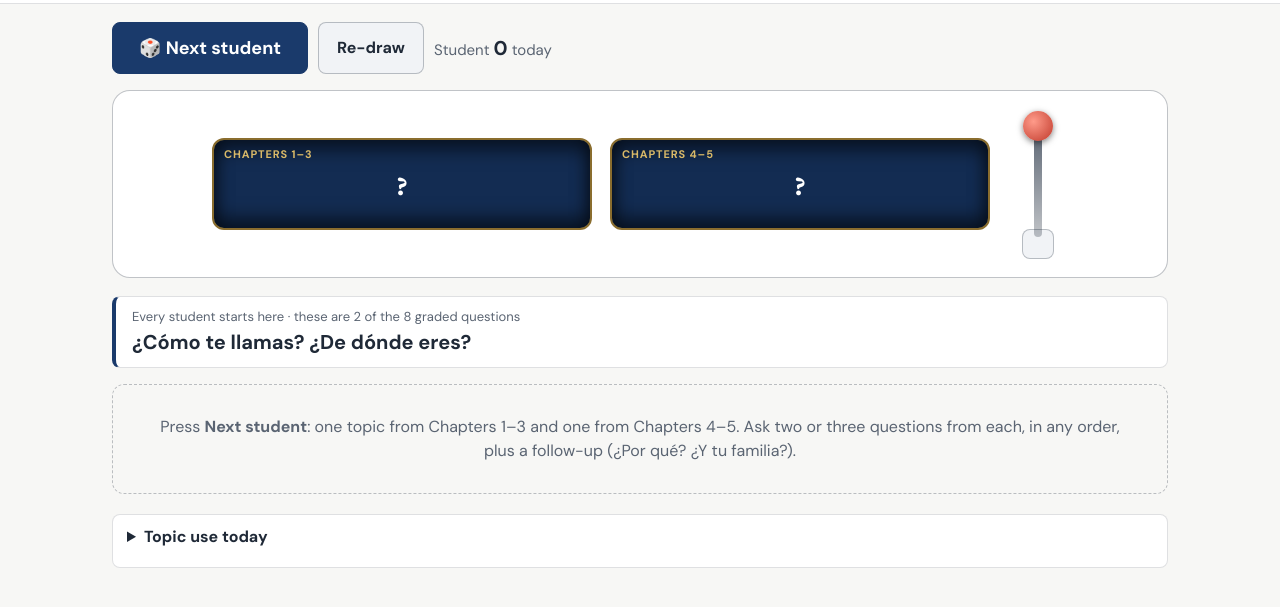
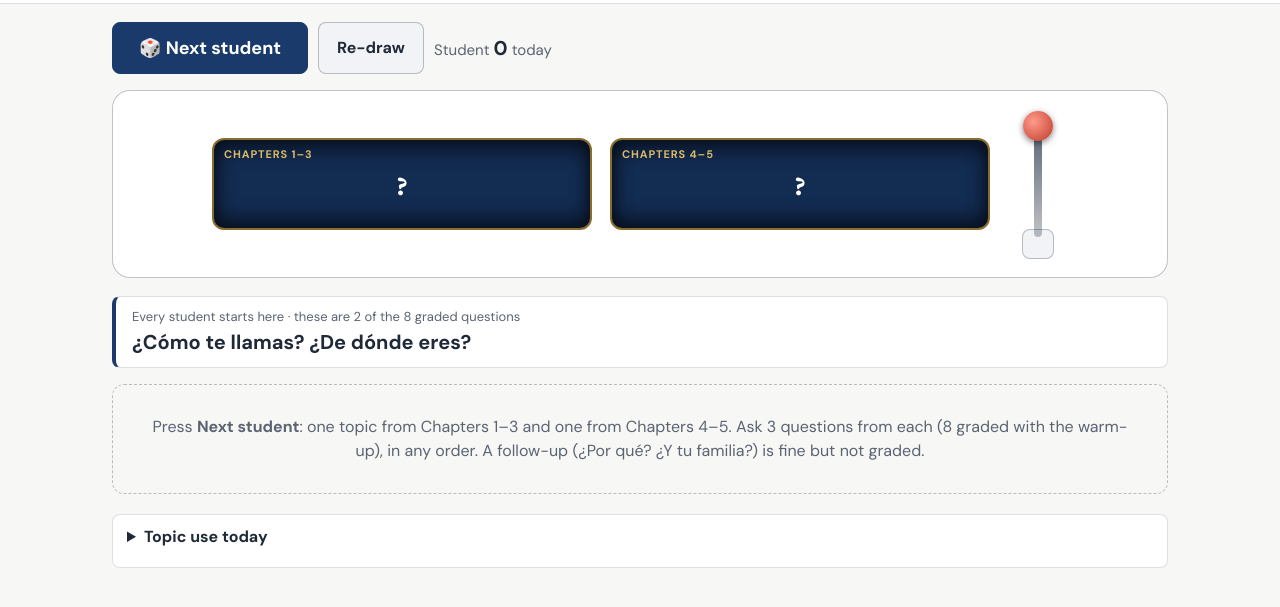
Before and after one commit to junnynoh-tech/span1001, a plain HTML site: page current/oral-final/topic-draw.html in a window 1280 px wide. Shown: the part 77-684 px from the top of the page. Drawn offline with Linux system fonts and the light colour scheme.

Commit message:
Oral final topic draw: ask 3 questions from each topic
Matches the rubric's count out of 8 (2 warm-up + 3 + 3); follow-ups are fine but not graded.

Co-Authored-By: Claude Opus 5.5 <noreply@anthropic.com>

```diff
--- a/current/oral-final/topic-draw.html
+++ b/current/oral-final/topic-draw.html
@@ -70,7 +70,7 @@
     <button type="button" class="lever" id="lever" aria-label="Pull the lever: draw two topics for the next student"><span class="base"></span><span class="arm"><span class="knob"></span></span></button>
   </div>
   <div class="warm"><p class="note">Every student starts here · these are 2 of the 8 graded questions</p><p class="es" lang="es">¿Cómo te llamas? ¿De dónde eres?</p></div>
-  <div id="out" aria-live="polite"><div class="empty">Press <strong>Next student</strong>: one topic from Chapters 1–3 and one from Chapters 4–5. Ask two or three questions from each, in any order, plus a follow-up (¿Por qué? ¿Y tu familia?).</div></div>
+  <div id="out" aria-live="polite"><div class="empty">Press <strong>Next student</strong>: one topic from Chapters 1–3 and one from Chapters 4–5. Ask 3 questions from each (8 graded with the warm-up), in any order. A follow-up (¿Por qué? ¿Y tu familia?) is fine but not graded.</div></div>
   <details><summary>Topic use today</summary><table><caption>How many times each topic has been drawn (balances automatically)</caption><thead><tr><th scope="col">Topic</th><th scope="col">Chapters</th><th scope="col">Drawn</th></tr></thead><tbody id="tally"></tbody></table>
     <p><button type="button" class="btn" id="reset">Start a new day (reset counts)</button></p>
     <p class="note">Only today's counts and the current pair are kept, on this device. No names or results are stored. A new day starts at zero by itself.</p></details>
```
